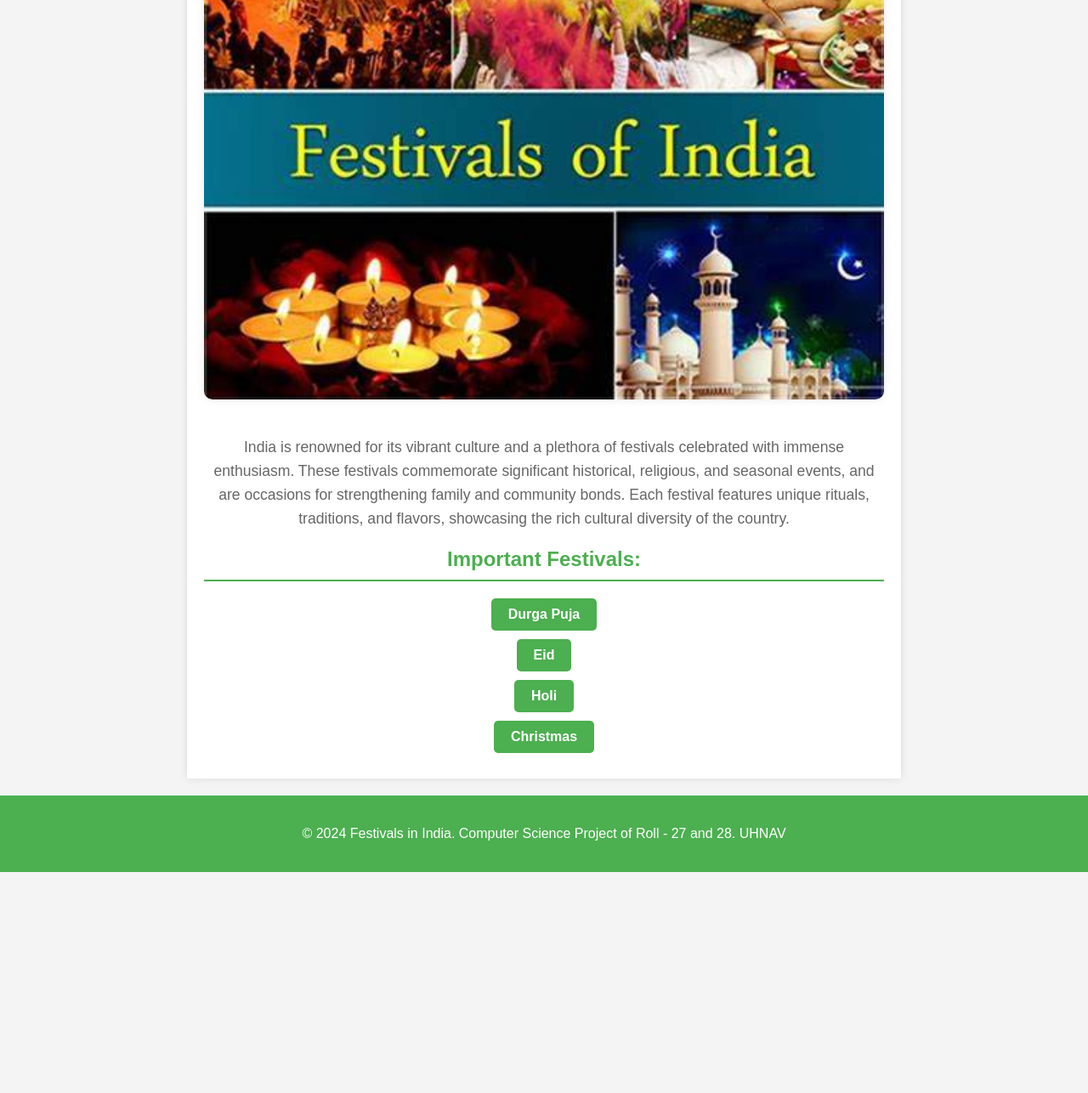
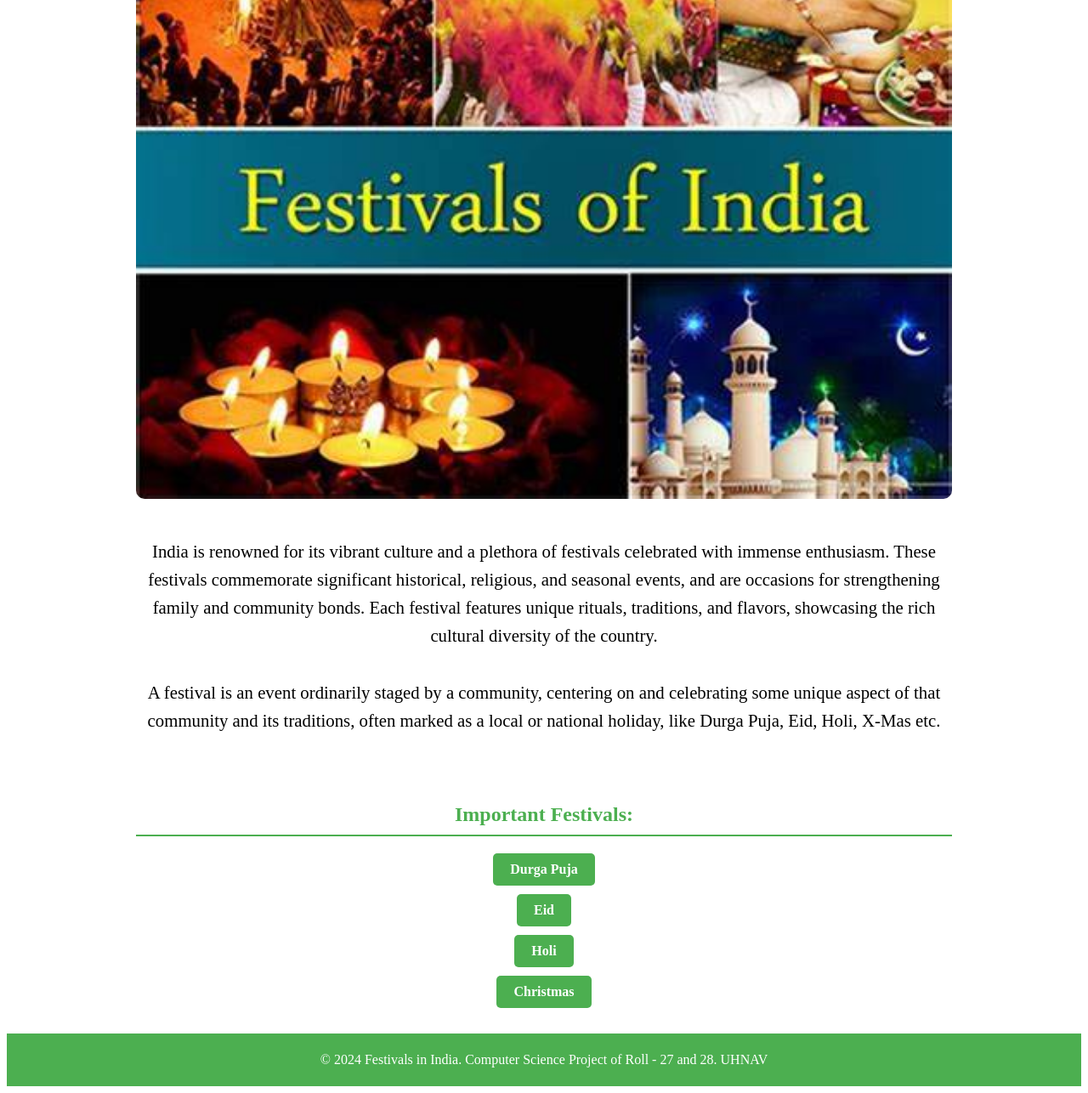
Before and after one commit to FlameInDark-Team/Computer-Science-2024, a plain HTML site: page index.html in a window 1280 px wide. Shown: the part 246-1532 px from the top of the page at 85% size. Before the commit the page ends 1272 px from the top, so only its background shows below. Drawn offline with Linux system fonts and the light colour scheme.

Commit message:
Update index.html

```diff
--- a/index.html
+++ b/index.html
@@ -4,102 +4,36 @@
     <meta charset="UTF-8">
     <meta name="viewport" content="width=device-width, initial-scale=1.0">
     <title>Festivals in India</title>
-    <style>
-        body {
-            font-family: Arial, sans-serif;
-            margin: 0;
-            padding: 0;
-            background-color: #f4f4f4;
-            color: #333;
-        }
-        header {
-            background-color: #4CAF50;
-            padding: 20px;
-            text-align: center;
-        }
-        header h1 {
-            margin: 0;
-            color: #fff;
-            text-transform: uppercase;
-        }
-        main {
-            max-width: 800px;
-            margin: 20px auto;
-            padding: 20px;
-            background-color: #fff;
-            box-shadow: 0 0 10px rgba(0, 0, 0, 0.1);
-            text-align: center;
-        }
-        main img {
-            width: 100%;
-            height: auto;
-            border-radius: 10px;
-            box-shadow: 0 0 10px rgba(0, 0, 0, 0.1);
-            margin-bottom: 20px;
-        }
-        main p {
-            font-size: 1.1em;
-            line-height: 1.6;
-            color: #666;
-            margin-bottom: 20px;
-        }
-        h2 {
-            border-bottom: 2px solid #4CAF50;
-            padding-bottom: 10px;
-            color: #4CAF50;
-            margin-bottom: 20px;
-        }
-        ul {
-            list-style: none;
-            padding: 0;
-            margin: 0;
-        }
-        ul li {
-            margin: 10px 0;
-        }
-        ul li a {
-            text-decoration: none;
-            color: #fff;
-            font-weight: bold;
-            display: inline-block;
-            background-color: #4CAF50;
-            padding: 10px 20px;
-            border-radius: 5px;
-            transition: background-color 0.3s ease;
-        }
-        ul li a:hover {
-            background-color: #333;
-            color: #fff;
-        }
-        footer {
-            text-align: center;
-            padding: 20px;
-            background-color: #4CAF50;
-            color: #fff;
-        }
-    </style>
 </head>
 <body>
-    <header>
-        <h1>Festivals in India</h1>
-    </header>
-    <main>
-        <section>
-            <img src="FESTIVALS IN INDIA.jpg" alt="Festivals in India">
-            <p>India is renowned for its vibrant culture and a plethora of festivals celebrated with immense enthusiasm. These festivals commemorate significant historical, religious, and seasonal events, and are occasions for strengthening family and community bonds. Each festival features unique rituals, traditions, and flavors, showcasing the rich cultural diversity of the country.</p>
-        </section>
-        <section>
-            <h2>Important Festivals:</h2>
-            <ul>
-                <li><a href="Web Page-2.html" target="_blank">Durga Puja</a></li>
-                <li><a href="Web Page-3.html" target="_blank">Eid</a></li>
-                <li><a href="Web Page-4.html" target="_blank">Holi</a></li>
-                <li><a href="Web Page-5.html" target="_blank">Christmas</a></li>
-            </ul>
-        </section>
-    </main>
-    <footer>
-        <p>&copy; 2024 Festivals in India. Computer Science Project of Roll - 27 and 28. UHNAV</p>
-    </footer>
+    <table width="100%" bgcolor="#4CAF50">
+        <tr>
+            <td align="center"><h1><font color="#fff">Festivals in India</font></h1></td>
+        </tr>
+    </table>
+    <table width="1000" align="center" cellpadding="20" cellspacing="0" bgcolor="#fff">
+        <tr>
+            <td align="center">
+                <img src="FESTIVALS IN INDIA.jpg" alt="Festivals In India" width="100%" height="auto" style="border-radius: 10px; margin-bottom: 20px;">
+                <p style="font-size: 1.3em; line-height: 1.6;">India is renowned for its vibrant culture and a plethora of festivals celebrated with immense enthusiasm. These festivals commemorate significant historical, religious, and seasonal events, and are occasions for strengthening family and community bonds. Each festival features unique rituals, traditions, and flavors, showcasing the rich cultural diversity of the country.<br><br>A festival is an event ordinarily staged by a community, centering on and celebrating some unique aspect of that community and its traditions, often marked as a local or national holiday, like Durga Puja, Eid, Holi, X-Mas etc.</p>
+            </td>
+        </tr>
+        <tr>
+            <td align="center">
+                <h2 style="border-bottom: 2px solid #4CAF50; padding-bottom: 10px; color: #4CAF50; margin-bottom: 20px;">Important Festivals:</h2>
+                <ul style="list-style: none; padding: 0; margin: 0;">
+                    <li style="margin: 10px 0;"><a href="Web Page-2.html" style="text-decoration: none; color: #fff; font-weight: bold; display: inline-block; background-color: #4CAF50; padding: 10px 20px; border-radius: 5px;">Durga Puja</a></li>
+                    <li style="margin: 10px 0;"><a href="Web Page-3.html" style="text-decoration: none; color: #fff; font-weight: bold; display: inline-block; background-color: #4CAF50; padding: 10px 20px; border-radius: 5px;">Eid</a></li>
+                    <li style="margin: 10px 0;"><a href="Web Page-4.html" style="text-decoration: none; color: #fff; font-weight: bold; display: inline-block; background-color: #4CAF50; padding: 10px 20px; border-radius: 5px;">Holi</a></li>
+                    <li style="margin: 10px 0;"><a href="Web Page-5.html" style="text-decoration: none; color: #fff; font-weight: bold; display: inline-block; background-color: #4CAF50; padding: 10px 20px; border-radius: 5px;">Christmas</a></li>
+                </ul>
+            </td>
+        </tr>
+    </table>
+    <table width="100%" bgcolor="#4CAF50">
+        <tr>
+            <td align="center" style="padding: 20px; color: #fff;">&copy; 2024 Festivals in India. Computer Science Project of Roll - 27 and 28. UHNAV</td>
+        </tr>
+    </table>
 </body>
 </html>
```
